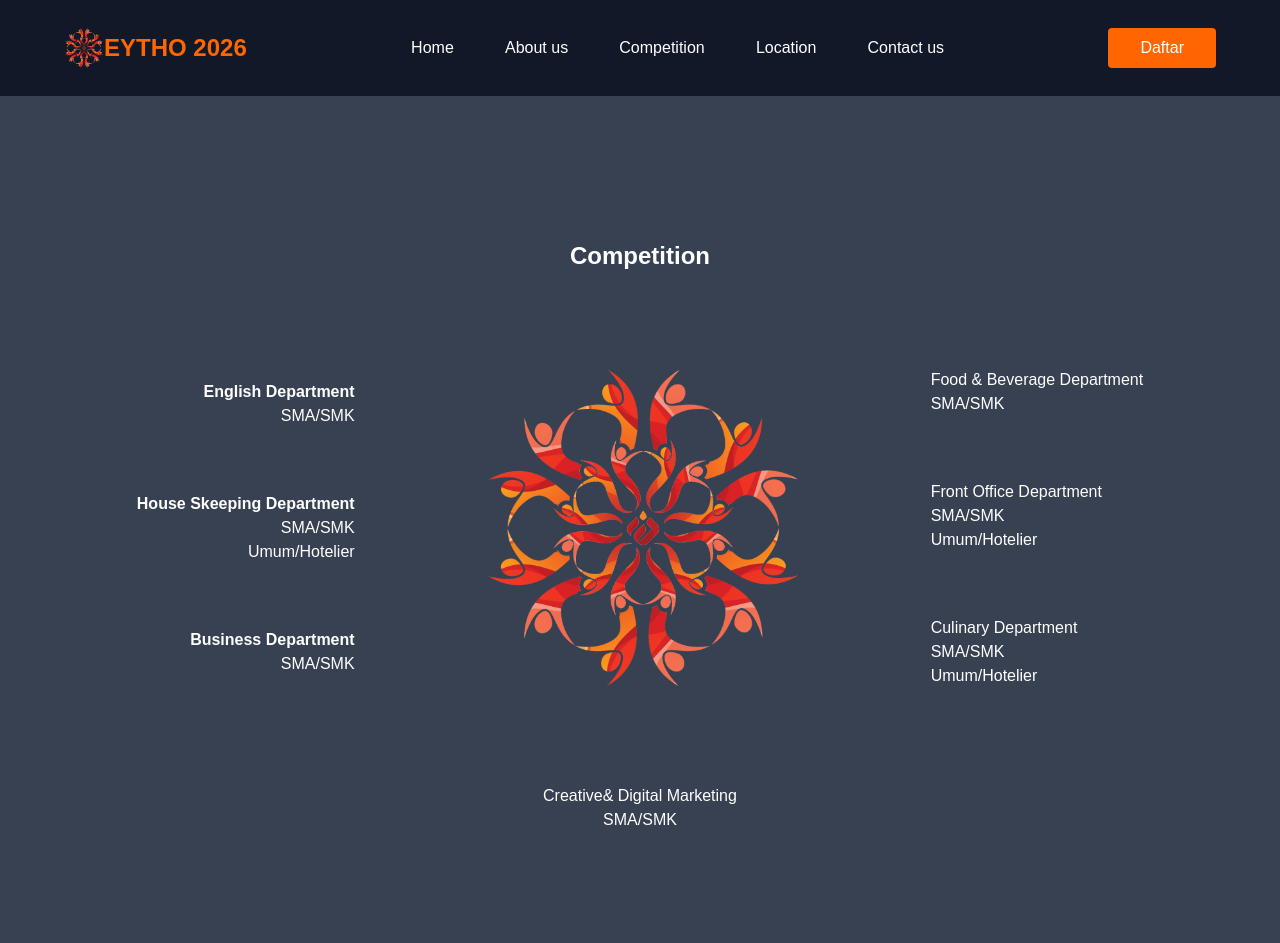
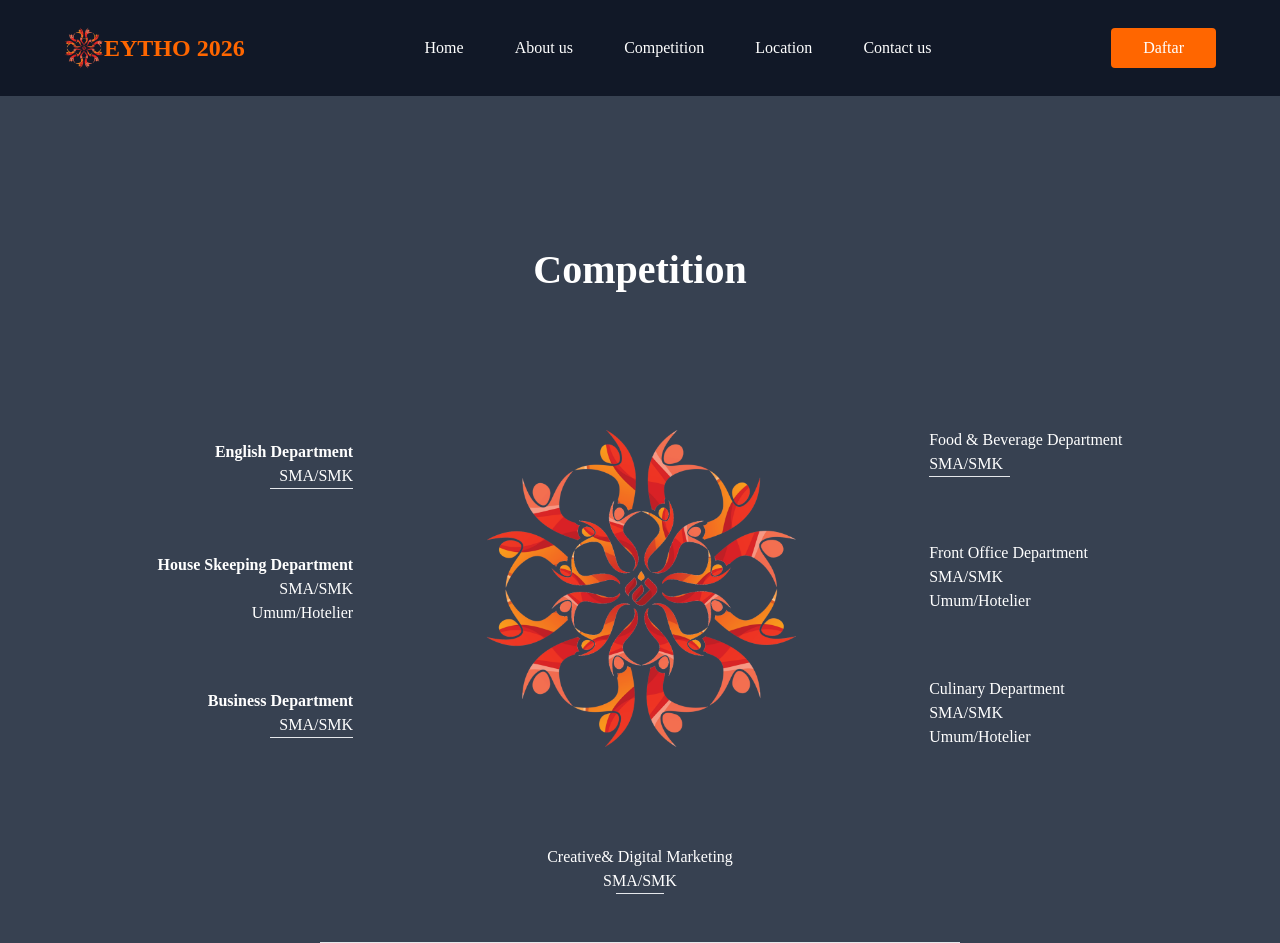
Before and after one commit to Komeex/EYTHO, a plain HTML site: page index.html in a window 1280 px wide. Before the commit the page ends 832 px from the top, so only its background shows below. Drawn offline with nearby package versions, Linux system fonts and the light colour scheme; a script that the page names is missing.

Commit message:
update competition

```diff
--- a/index.html
+++ b/index.html
@@ -78,12 +78,13 @@
       </nav>
     </header>
     <div class="pt-36">
-      <h1 class="text-center font-semibold text-2xl pb-16">Competition</h1>
-      <div class="flex flex-wrap justify-center items-center gap-8">
-        <div class="md:text-right text-center">
-          <div class="py-8">
+      <h1 class="text-center font-semibold text-[40px] pb-24">Competition</h1>
+      <div class="flex flex-col md:flex-row justify-center items-center gap-8">
+        <div class="flex flex-col  md:text-right text-center">
+          <div class="py-8 ">
           <h2 class="font-semibold">English Department</h2>
           <p>SMA/SMK</p>
+          <hr class="md:ml-28">
         </div>
         <div class="py-8">
           <h2 class="font-semibold">House Skeeping Department</h2>
@@ -93,6 +94,7 @@
         <div class="py-8">
           <h2 class="font-semibold">Business Department</h2>
           <p>SMA/SMK</p>
+          <hr class=" md:ml-28">
         </div>
         </div>
         <div>
@@ -102,6 +104,7 @@
           <div class="py-8">
           <h2>Food & Beverage Department</h2>
           <p>SMA/SMK</p>
+          <hr class=" md:mr-28">
         </div>
         <div class="py-8">
           <h2>Front Office Department</h2>
@@ -115,16 +118,18 @@
         </div>
         </div>
       </div>
-      <div class="text-center md:pt-16 pt-8 ">
+      <div class="flex flex-col items-center  md:pt-16 pt-8 ">
         <h2>Creative& Digital Marketing</h2>
         <p>SMA/SMK</p>
+        <hr class="w-12">
       </div>
+      <hr class="mt-12 mx-80">
     </div>
     <footer></footer>
     <script>
       const navLinks = document.querySelector(".nav-links");
       function oneToggleMenu(e) {
-        navLinks.classList.toggle("top-[9%]");
+        navLinks.classList.toggle("top-[10%]");
       }
     </script>
     <script src="scripts.js"></script>
--- a/style.css
+++ b/style.css
@@ -1,6 +1,6 @@
 * {
     scroll-behavior: smooth;
-    font-family: 'Arial', sans-serif;
+    font-family: "Plus Jakarta Sans", serif;
   }
 
   .underline1 {
```
